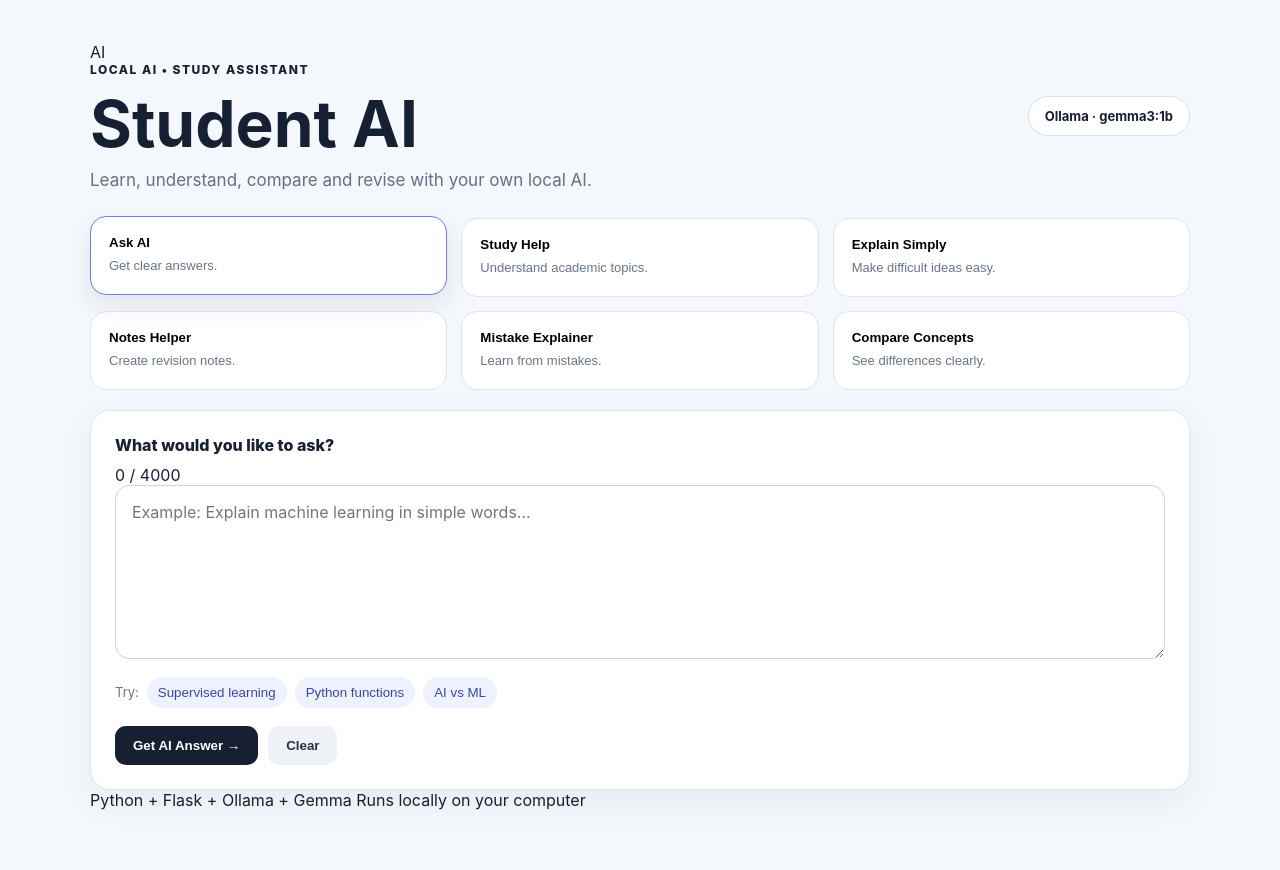
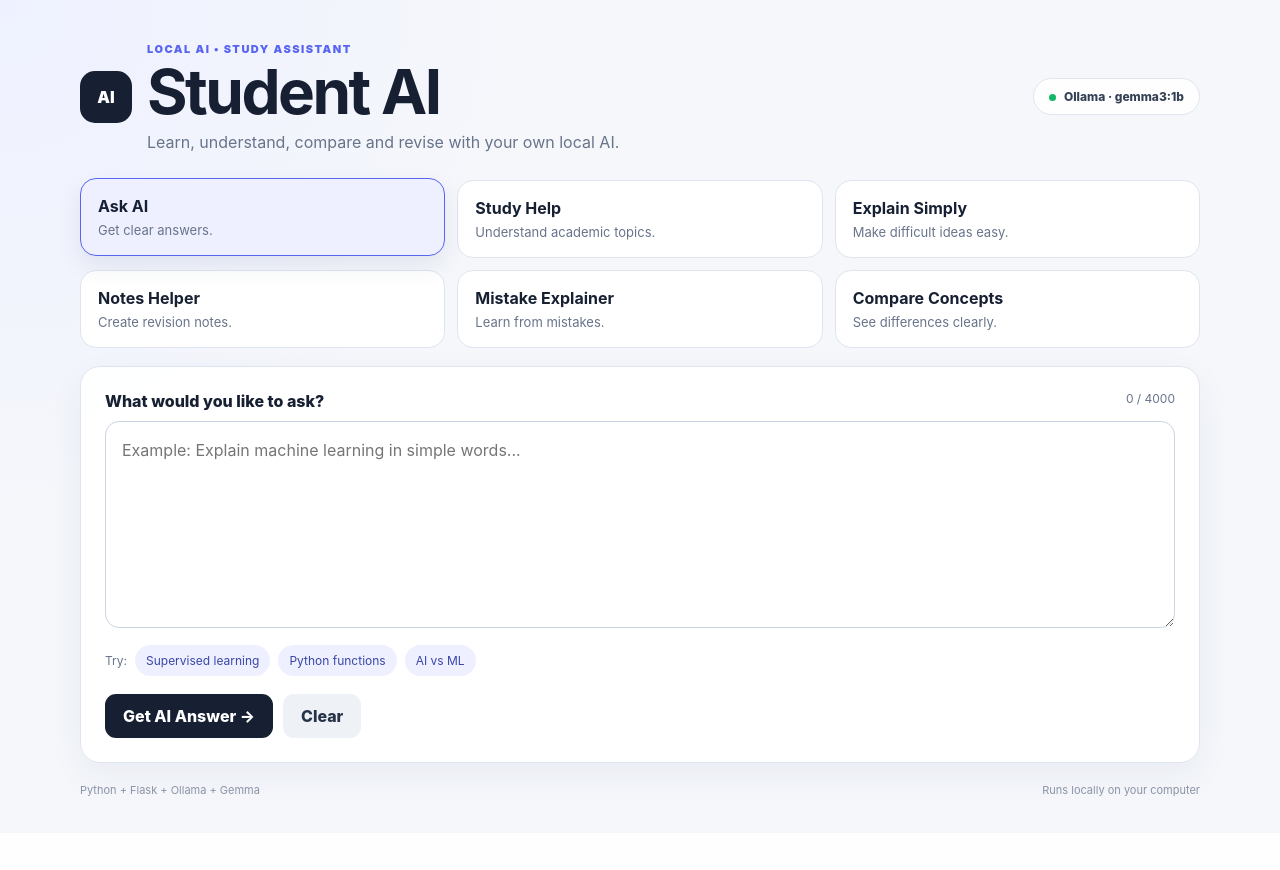
Before and after one commit to shaikmansoor82828/student-ai-ollama, a Flask app: page / in a window 1280 px wide. After the commit the page ends 797 px from the top, so only its background shows below. Run offline with Flask 3, Linux system fonts and the light colour scheme.

Commit message:
Upgrade Student AI styling

```diff
--- a/static/style.css
+++ b/static/style.css
@@ -1,18 +1,29 @@
-* {
-    box-sizing: border-box;
+* { box-sizing: border-box; }
+
+:root {
+    --bg: #f5f7fb;
+    --surface: #ffffff;
+    --text: #172033;
+    --muted: #68748a;
+    --border: #dfe5ef;
+    --accent: #5865f2;
+    --accent-soft: #eef0ff;
 }
 
 body {
     margin: 0;
-    font-family: Inter, Arial, sans-serif;
-    background: #f4f7fb;
-    color: #172033;
+    font-family: Inter, ui-sans-serif, system-ui, -apple-system, "Segoe UI", sans-serif;
+    background: radial-gradient(circle at top left, #eef1ff 0, var(--bg) 34%);
+    color: var(--text);
 }
 
+button, textarea { font: inherit; }
+button { -webkit-tap-highlight-color: transparent; }
+
 .container {
-    width: min(1100px, 92%);
+    width: min(1120px, 92%);
     margin: 0 auto;
-    padding: 42px 0 60px;
+    padding: 42px 0 36px;
 }
 
 .hero {
@@ -23,100 +34,118 @@ body {
     margin-bottom: 28px;
 }
 
+.brand { display: flex; align-items: center; gap: 15px; }
+
+.logo {
+    display: grid;
+    place-items: center;
+    width: 52px;
+    height: 52px;
+    border-radius: 15px;
+    background: var(--text);
+    color: white;
+    font-weight: 900;
+}
+
 .eyebrow {
-    margin: 0 0 8px;
-    font-size: 12px;
-    font-weight: 800;
+    margin: 0 0 7px;
+    color: var(--accent);
+    font-size: 11px;
+    font-weight: 900;
     letter-spacing: 1.5px;
 }
 
 h1 {
     margin: 0;
-    font-size: clamp(38px, 6vw, 64px);
+    font-size: clamp(38px, 6vw, 62px);
+    line-height: .95;
+    letter-spacing: -2.5px;
 }
 
-.subtitle {
-    margin: 8px 0 0;
-    color: #657085;
-    font-size: 17px;
+.subtitle { margin: 10px 0 0; color: var(--muted); font-size: 16px; }
+
+.status {
+    padding: 10px 15px;
+    border: 1px solid var(--border);
+    border-radius: 999px;
+    background: rgba(255,255,255,.9);
+    color: #344054;
+    font-size: 12px;
+    font-weight: 800;
+    white-space: nowrap;
 }
 
-.status {
-    padding: 11px 16px;
-    border: 1px solid #dce3ee;
-    border-radius: 999px;
-    background: white;
-    font-size: 13px;
-    font-weight: 700;
-    white-space: nowrap;
+.status span {
+    display: inline-block;
+    width: 7px;
+    height: 7px;
+    margin-right: 5px;
+    border-radius: 50%;
+    background: #12b76a;
 }
 
 .features {
     display: grid;
     grid-template-columns: repeat(3, 1fr);
-    gap: 14px;
-    margin-bottom: 20px;
+    gap: 12px;
+    margin-bottom: 18px;
 }
 
 .feature-card {
-    border: 1px solid #dfe5ef;
+    border: 1px solid var(--border);
     border-radius: 16px;
-    padding: 18px;
-    background: white;
+    padding: 17px;
+    background: var(--surface);
+    color: var(--text);
     text-align: left;
     cursor: pointer;
-    transition: 0.2s ease;
+    transition: .18s ease;
 }
 
-.feature-card:hover,
-.feature-card.active {
+.feature-card:hover, .feature-card.active {
     transform: translateY(-2px);
-    border-color: #6b7cff;
-    box-shadow: 0 10px 24px rgba(35, 55, 100, 0.09);
+    border-color: var(--accent);
+    box-shadow: 0 10px 24px rgba(35,55,100,.09);
 }
 
-.feature-card strong,
-.feature-card span {
-    display: block;
+.feature-card.active { background: var(--accent-soft); }
+.feature-card strong, .feature-card span { display: block; }
+.feature-card span { margin-top: 6px; color: var(--muted); font-size: 13px; }
+
+.panel, .answer-panel {
+    border: 1px solid var(--border);
+    border-radius: 20px;
+    padding: 24px;
+    background: rgba(255,255,255,.96);
+    box-shadow: 0 12px 35px rgba(35,55,100,.06);
 }
 
-.feature-card span {
-    margin-top: 7px;
-    color: #68748a;
-    font-size: 13px;
-    line-height: 1.45;
+.label-row {
+    display: flex;
+    justify-content: space-between;
+    gap: 12px;
+    margin-bottom: 10px;
 }
 
-.panel,
-.answer-panel {
-    background: white;
-    border: 1px solid #dfe5ef;
-    border-radius: 20px;
-    padding: 24px;
-    box-shadow: 0 12px 35px rgba(35, 55, 100, 0.06);
-}
-
-label {
-    display: block;
-    margin-bottom: 10px;
-    font-weight: 800;
-}
+label { font-weight: 850; }
+#counter { color: var(--muted); font-size: 12px; }
 
 textarea {
     width: 100%;
+    min-height: 175px;
     resize: vertical;
-    min-height: 170px;
     padding: 16px;
-    border: 1px solid #ccd5e3;
+    border: 1px solid #cbd5e1;
     border-radius: 14px;
-    font: inherit;
-    color: #172033;
+    background: #fff;
+    color: var(--text);
     outline: none;
+    line-height: 1.55;
 }
 
 textarea:focus {
-    border-color: #6b7cff;
-    box-shadow: 0 0 0 3px rgba(107, 124, 255, 0.12);
+    border-color: var(--accent);
+    box-shadow: 0 0 0 3px rgba(88,101,242,.12);
 }
 
 .examples {
@@ -124,70 +153,55 @@ textarea:focus {
     flex-wrap: wrap;
     gap: 8px;
     align-items: center;
-    margin-top: 14px;
-    color: #6a7589;
-    font-size: 13px;
+    margin-top: 13px;
+    color: var(--muted);
+    font-size: 12px;
 }
 
 .examples button {
     border: 0;
-    background: #eef1ff;
-    color: #3947a8;
     border-radius: 999px;
     padding: 8px 11px;
+    background: var(--accent-soft);
+    color: #3947a8;
     cursor: pointer;
 }
 
-.actions {
-    display: flex;
-    gap: 10px;
-    margin-top: 18px;
+.error {
+    margin-top: 14px;
+    padding: 12px 14px;
+    border: 1px solid #fecdca;
+    border-radius: 12px;
+    background: #fff1f1;
+    color: #b42318;
+    font-size: 13px;
+    font-weight: 650;
 }
 
-.primary,
-.secondary,
-.copy-button {
+.actions { display: flex; gap: 10px; margin-top: 18px; }
+
+.primary, .secondary, .copy-button {
     border: 0;
     border-radius: 11px;
     padding: 12px 18px;
-    font-weight: 800;
+    font-weight: 850;
     cursor: pointer;
 }
 
-.primary {
-    background: #172033;
-    color: white;
-}
+.primary { background: var(--text); color: white; }
+.primary:disabled { opacity: .65; cursor: wait; }
+.secondary { background: #eef1f6; color: #263247; }
 
-.primary:disabled {
-    opacity: 0.65;
-    cursor: wait;
-}
-
-.secondary {
-    background: #eef1f6;
-    color: #263247;
-}
-
-.answer-panel {
-    margin-top: 20px;
-}
-
+.answer-panel { margin-top: 18px; }
 .answer-header {
     display: flex;
     justify-content: space-between;
     align-items: center;
     gap: 12px;
 }
-
-.answer-header h2 {
-    margin: 0;
-}
-
-.copy-button {
-    background: #eef1ff;
-    color: #3947a8;
-}
+.answer-header .eyebrow { margin-bottom: 4px; }
+.answer-header h2 { margin: 0; font-size: 24px; }
+.copy-button { background: var(--accent-soft); color: #3947a8; }
 
 .answer {
     margin-top: 16px;
@@ -195,24 +209,23 @@ textarea:focus {
     border-radius: 14px;
     background: #f7f9fc;
     white-space: pre-wrap;
-    line-height: 1.65;
+    line-height: 1.7;
+}
+
+footer {
+    display: flex;
+    justify-content: space-between;
+    gap: 12px;
+    margin-top: 20px;
+    color: #8a94a6;
+    font-size: 11px;
 }
 
 @media (max-width: 760px) {
-    .hero {
-        align-items: flex-start;
-        flex-direction: column;
-    }
-
-    .status {
-        white-space: normal;
-    }
-
-    .features {
-        grid-template-columns: 1fr;
-    }
-
-    .container {
-        padding-top: 25px;
-    }
+    .container { width: min(94%, 620px); padding-top: 25px; }
+    .hero { align-items: flex-start; flex-direction: column; }
+    .status { white-space: normal; }
+    .features { grid-template-columns: 1fr; }
+    .panel, .answer-panel { padding: 18px; }
+    footer { flex-direction: column; }
 }
```
